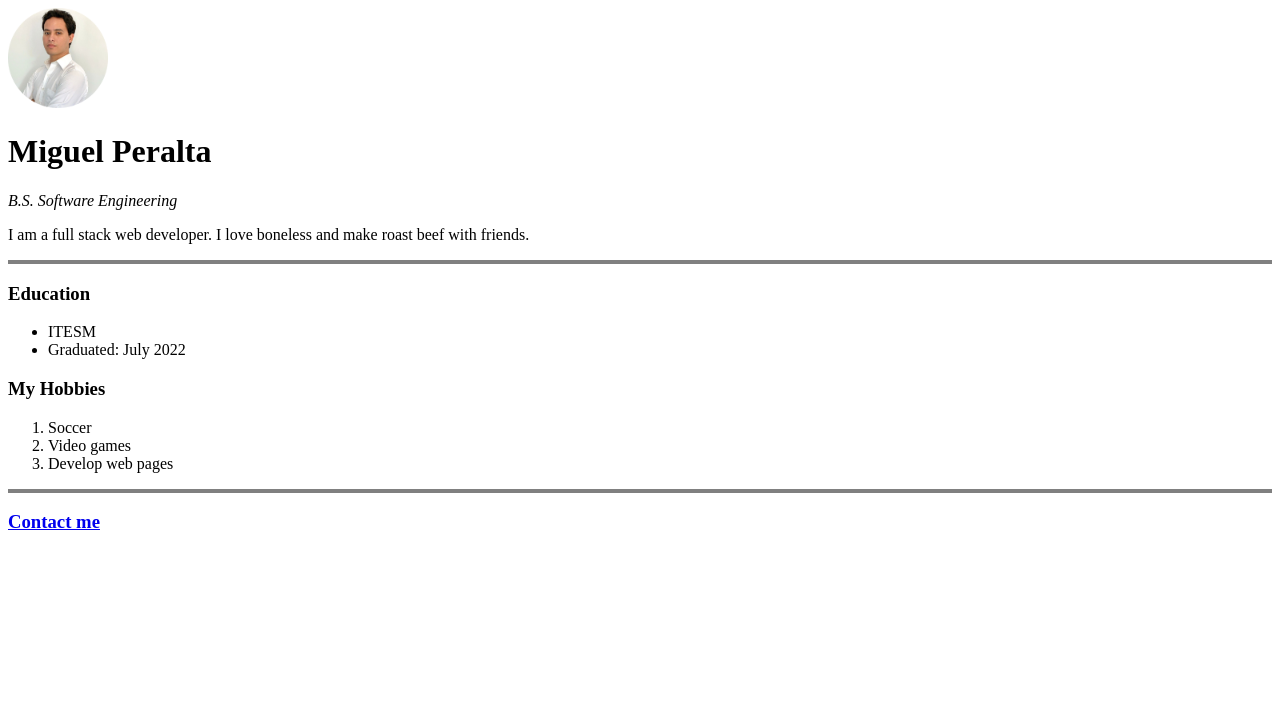
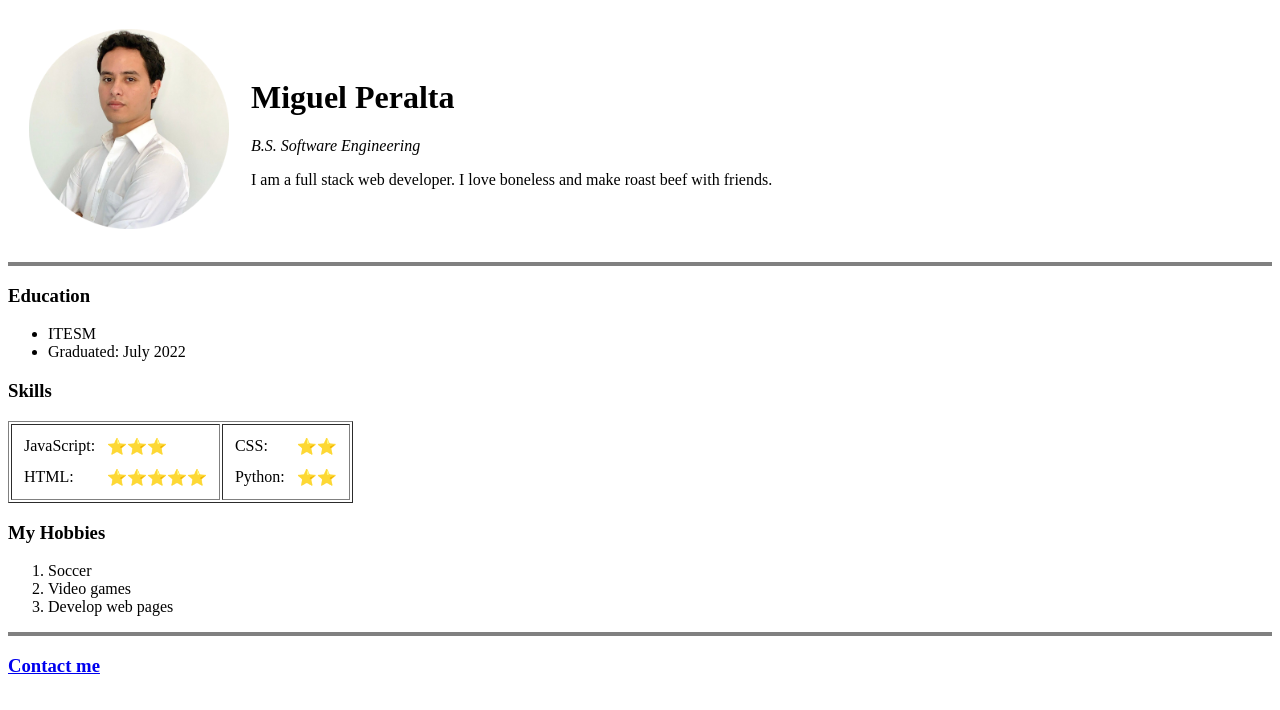
Before and after one commit to miguelperaltapz/my-portfolio, a plain HTML site: page index.html in a window 1280 px wide. Drawn offline with Linux system fonts and the light colour scheme.

Commit message:
skills table

```diff
--- a/index.html
+++ b/index.html
@@ -1,20 +1,56 @@
 <!DOCTYPE html>
 <html lang="en">
+
 <head>
     <meta charset="UTF-8">
-    <title>✅Mi Blog</title>
+    <title>✅My Portfolio</title>
 </head>
+
 <body>
-    <img src="images/miguel.png" alt="My picture" width="100" height="100">
-    <h1>Miguel Peralta</h1>
-    <p><em>B.S. Software Engineering</em></p>
-    <p>I am a full stack web developer. I love boneless and make roast beef with friends.</p>
+    <table cellspacing="20">
+        <tr>
+            <td><img src="images/miguel.png" alt="My picture" width="200" height="200"></td>
+            <td>
+                <h1>Miguel Peralta</h1>
+                <p><em>B.S. Software Engineering</em></p>
+                <p>I am a full stack web developer. I love boneless and make roast beef with friends.</p>
+            </td>
+        </tr>
+    </table>
     <hr size="4" noshade>
     <h3>Education</h3>
     <ul>
         <li>ITESM</li>
         <li>Graduated: July 2022</li>
     </ul>
+    <h3>Skills</h3>
+    <table border="1">
+        <tr>
+            <td>
+                <table cellspacing="10">
+                    <tr>
+                        <td>JavaScript:</td>
+                        <td>⭐⭐⭐</td>
+                    </tr>
+                    <tr>
+                        <td>HTML:</td>
+                        <td>⭐⭐⭐⭐⭐</td>
+                    </tr>
+                </table>
+            </td>
+            <td>
+                <table cellspacing="10">
+                    <tr>
+                        <td>CSS:</td>
+                        <td>⭐⭐</td>
+                    </tr>
+                    <tr>
+                        <td>Python:</td>
+                        <td>⭐⭐</td>
+                    </tr>
+                </table>
+            </td>
+    </table>
     <h3>My Hobbies</h3>
     <ol>
         <li>Soccer</li>
@@ -24,4 +60,5 @@
     <hr size="4" noshade>
     <h3><a href="contact-me.html">Contact me</a></h3>
 </body>
+
 </html>
```
Also changed, not shown: contact-me.html (+27 -7 lines).
